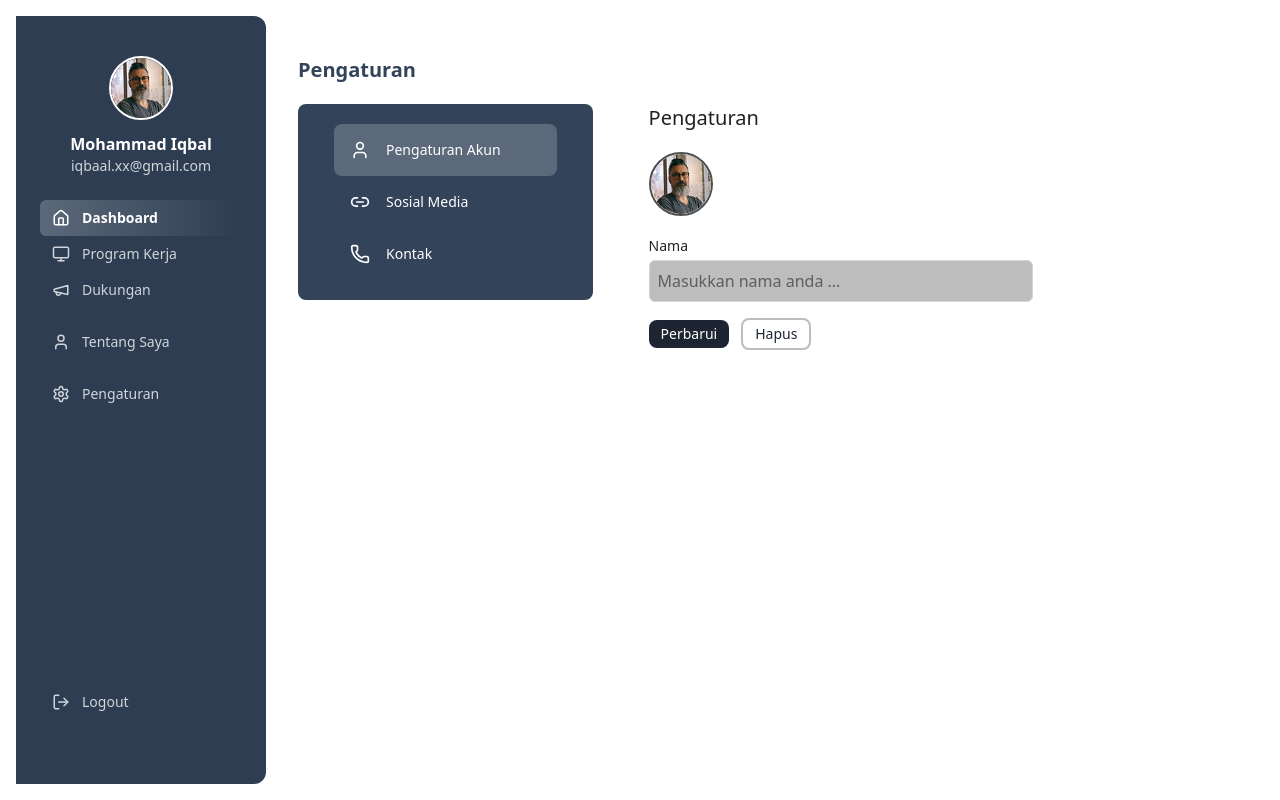
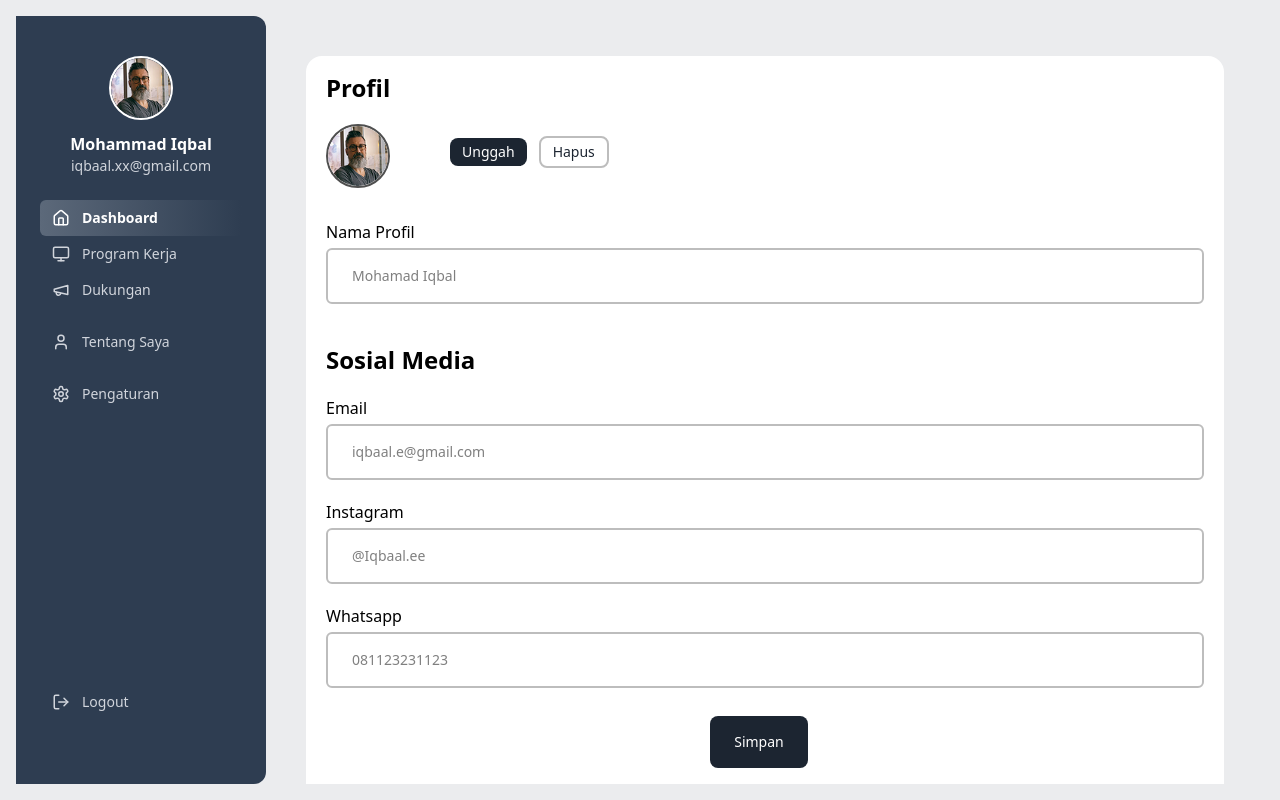
Before and after one commit to Yoga838/project_ub, a React (Vite) app: page /dashboard/pengaturan in a window 1280 px wide. Built offline with nearby package versions, Linux system fonts and the light colour scheme.

Commit message:
Feat : pengaturan profil page

```diff
--- a/src/App.jsx
+++ b/src/App.jsx
@@ -46,7 +46,7 @@ function App() {
         <Route path="/dashboard" element={<Dashboard />}>
           <Route index element={<PagesHome />} />
           <Route path="programkerja" element={<PagesWork />} />
-          <Route path="Pengaturan" element={<PagesSetting />} />
+          <Route path="pengaturan" element={<PagesSetting />} />
           <Route path="Add Program Kerja" element={<Add />}>
             <Route index element={<Page_1 />} />
             <Route path="Page 2" element={<Page_2 />} />
--- a/src/component/dashboard/sidebar/index.jsx
+++ b/src/component/dashboard/sidebar/index.jsx
@@ -56,7 +56,9 @@ export default function Sidebar() {
               </Link>
               <SidebarItem icon={<Megaphone size={18} />} label="Dukungan" />
               <SidebarItem icon={<User size={18} />} label="Tentang Saya" />
-              <SidebarItem icon={<Settings size={18} />} label="Pengaturan" />
+              <Link to = "/dashboard/pengaturan">
+                <SidebarItem icon={<Settings size={18} />} label="Pengaturan" />
+              </Link>
             </nav>
           </div>
 
--- a/src/pages/dashboard/index.jsx
+++ b/src/pages/dashboard/index.jsx
@@ -6,12 +6,12 @@ import { Outlet } from "react-router-dom";
 export default function Dashboard() {
   return (
     <>
-      <div className="flex w-screen h-screen p-4">
+      <div className="flex w-screen h-screen p-4 bg-[#EBECEE]">
         {/* sidebar */}
         <Sidebar />
         <div className="relative flex flex-1 flex-col overflow-y-auto overflow-x-hidden">
           {/* Page Content */}
-          <main className="max-w-screen-2xl flex-1">
+          <main className="max-w-screen-2xl flex-1 ">
             <Outlet />
           </main>
         </div>
--- a/src/pages/dashboard/pagesSetting/index.jsx
+++ b/src/pages/dashboard/pagesSetting/index.jsx
@@ -1,81 +1,79 @@
 import React, { useState } from "react";
-import { User, Phone, Link2 } from "lucide-react";
 import profiling from "../../../assets/profiling.png";
+import FormInput from "../../../component/dashboard/formInput/formInput";
 
 export default function PagesSetting() {
-  const [activeMenu, setActiveMenu] = useState("akun");
-
-  const menuItems = [
-    { key: "akun", icon: <User size={20} />, label: "Pengaturan Akun" },
-    { key: "sosial", icon: <Link2 size={20} />, label: "Sosial Media" },
-    { key: "kontak", icon: <Phone size={20} />, label: "Kontak" },
-  ];
+  const [namaProfil, setNamaProfil] = useState("");
+  const [email, setEmail] = useState("");
+  const [instagram, setInstagram] = useState("");
+  const [whatsapp, setWhatsapp] = useState("");
 
   return (
-    <div className="ml-4 px-4">
-      {/* Name Pengaturan */}
-      <h1 className="mt-10 font-semibold text-xl text-primary-500">
-        Pengaturan
-      </h1>
-      <div className="flex">
-        <div className="">
-          <div className="bg-primary-500 rounded-lg px-9 py-5 mt-5 w-max">
-            {menuItems.map((item) => {
-              const isActive = activeMenu === item.key;
-              return (
-                <div
-                  key={item.key}
-                  className={`flex items-center gap-4 ${
-                    isActive
-                      ? "bg-white/20 pl-4 pr-14 py-4 rounded-lg"
-                      : "pl-4 pr-14 py-4"
-                  } cursor-pointer text-white`}
-                  onClick={() => setActiveMenu(item.key)}
-                >
-                  <div className="icon flex items-center">{item.icon}</div>
-                  <div className="flex items-center">
-                    <h1 className="text-sm">{item.label}</h1>
-                  </div>
-                </div>
-              );
-            })}
+    <div className="mx-10 my-10">
+      <div className="my-10">
+        <div className="bg-white  py-4 px-5 rounded-2xl">
+          <h1 className="font-semibold text-2xl">Profil</h1>
+          <div className="flex gap-5 mt-5">
+            <div>
+              <img
+                src={profiling}
+                alt="Profile"
+                className="w-16 h-16 rounded-full border-2 border-grey-2 object-cover mb-3"
+              />
+            </div>
+            <div className="mx-5 px-5 pt-3">
+              <button className="bg-primary-800 px-3 py-1 text-sm text-white rounded-lg mr-3">
+                Unggah
+              </button>
+              <button className="border-grey-4 border-2 px-3 py-1 text-sm text-primary-800 rounded-lg">
+                Hapus
+              </button>
+            </div>
           </div>
-        </div>
-        <div className="mt-5 px-14">
-          {/* Name Pengaturan */}
-          <h1 className="font-medium text-xl text-dark-900">Pengaturan</h1>
-          {/* Profil */}
+
           <div className="my-5">
-            <img
-              src={profiling}
-              alt="Profile"
-              className="w-16 h-16 rounded-full border-2 border-grey-2 object-cover mb-3"
+            <FormInput
+              label="Nama Profil"
+              name="nama_profil"
+              value={namaProfil}
+              onChange={(e) => setNamaProfil(e.target.value)}
+              placeholder="Mohamad Iqbal"
             />
           </div>
-          {/* Input Name */}
-          <div className="mb-4 flex flex-col">
-            <label
-              htmlFor="name"
-              className="mb-1 text-sm font-light text-dark-900"
-            >
-              Nama
-            </label>
-            <input
-              id="name"
-              type="text"
-              name="name"
-              value=""
-              onChange={() => {}}
-              placeholder="Masukkan nama anda ..."
-              className="border border-gray-300 bg-grey-4 rounded-md p-2 w-96"
+
+          <h1 className="font-semibold pt-5 text-2xl">Sosial Media</h1>
+
+          <div className="mt-5">
+            <FormInput
+              label="Email"
+              name="email"
+              value={email}
+              onChange={(e) => setEmail(e.target.value)}
+              placeholder="iqbaal.e@gmail.com"
             />
           </div>
-          <div className="">
-            <button className="bg-primary-800 px-3 py-1 text-sm text-white rounded-lg mr-3">
-              Perbarui
-            </button>
-            <button className="border-grey-4 border-2 px-3 py-1 text-sm text-primary-800 rounded-lg">
-              Hapus
+          <div className="mt-5">
+            <FormInput
+              label="Instagram"
+              name="instagram"
+              value={instagram}
+              onChange={(e) => setInstagram(e.target.value)}
+              placeholder="@Iqbaal.ee"
+            />
+          </div>
+          <div className="mt-5">
+            <FormInput
+              label="Whatsapp"
+              name="whatsapp"
+              value={whatsapp}
+              onChange={(e) => setWhatsapp(e.target.value)}
+              placeholder="081123231123"
+            />
+          </div>
+
+          <div className="button my-7 flex justify-center">
+            <button className="bg-primary-800 px-6 py-4 text-sm text-white rounded-lg mr-3">
+              Simpan
             </button>
           </div>
         </div>
```
